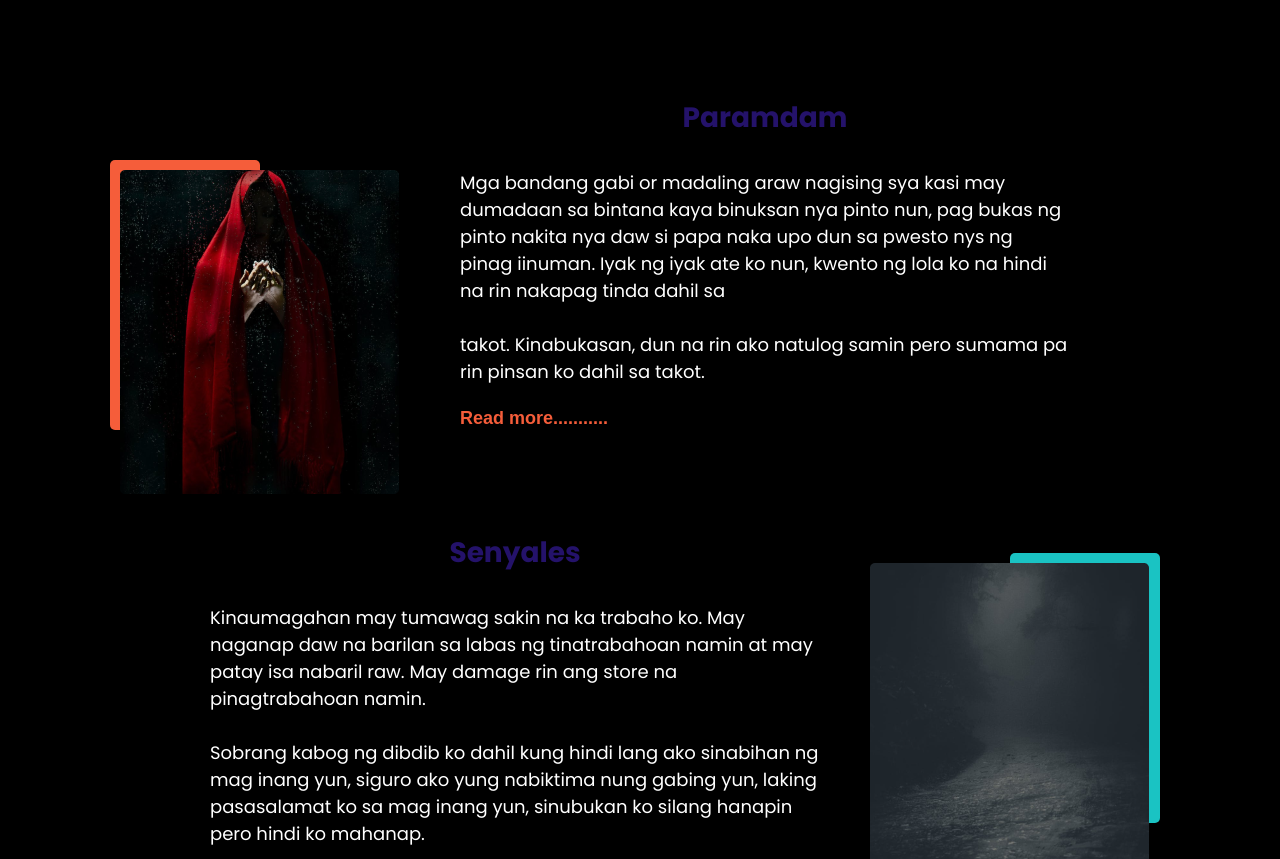
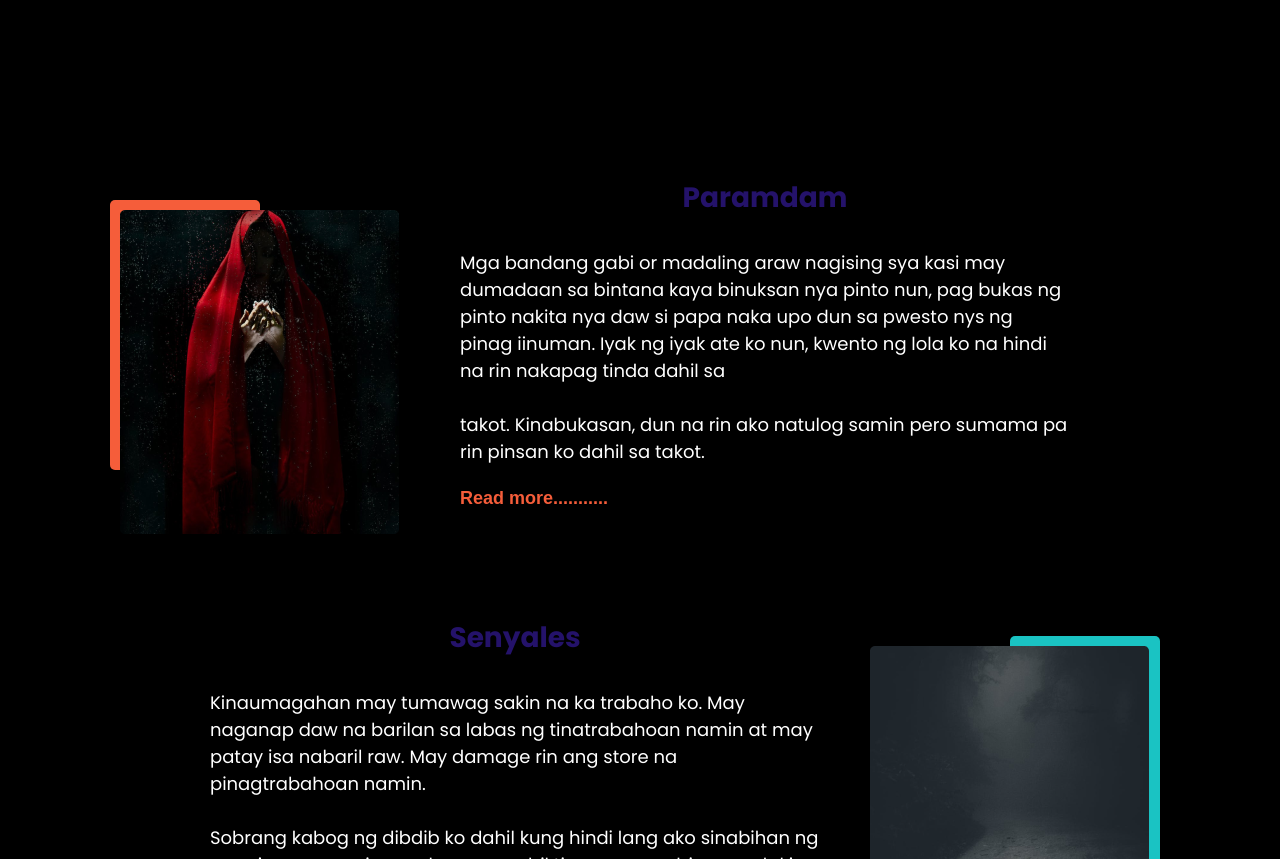
Before and after one commit to Ayannn03/Ian-Reniel-Rey---Webprog, a plain HTML site: page index.html in a window 1280 px wide. Shown: the part 559-1418 px from the top of the page. Drawn offline with Linux system fonts and the light colour scheme.

Commit message:
Update main.css

```diff
--- a/styles/main.css
+++ b/styles/main.css
@@ -63,8 +63,6 @@ margin-top: 20px;
 span{
   color: #F55D3A;
 }
-
-
 
 nav {
   justify-content: space-between;
@@ -159,10 +157,11 @@ nav p{
   color: #24126A;
 
 }
-.stories h3{
+.par h3{
   color: #24126A;
   font-size: 28px;
   text-align: center;
+  margin-top: 80px;
   margin-bottom: 30px;
 
 }
@@ -214,6 +213,15 @@ nav p{
   width: 610px ;
   color: white;
   font-size: 18px;
+}
+
+.senyal h3{
+  color: #24126A;
+  font-size: 28px;
+  text-align: center;
+  margin-top: 5px;
+  margin-bottom: 30px;
+
 }
 .senyal a{
   font-size: 18px;
```
